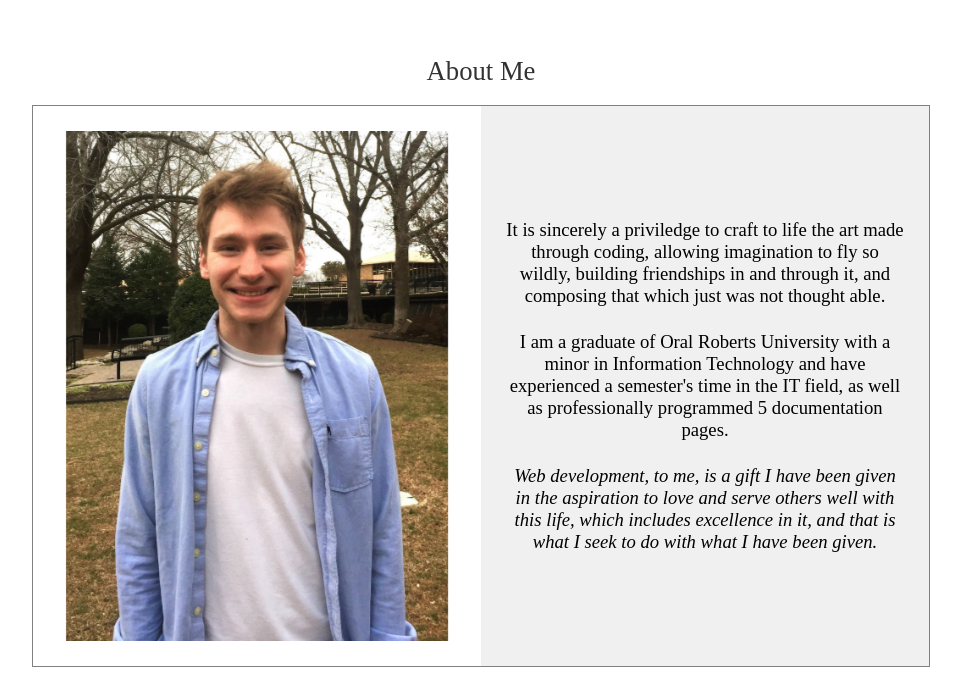
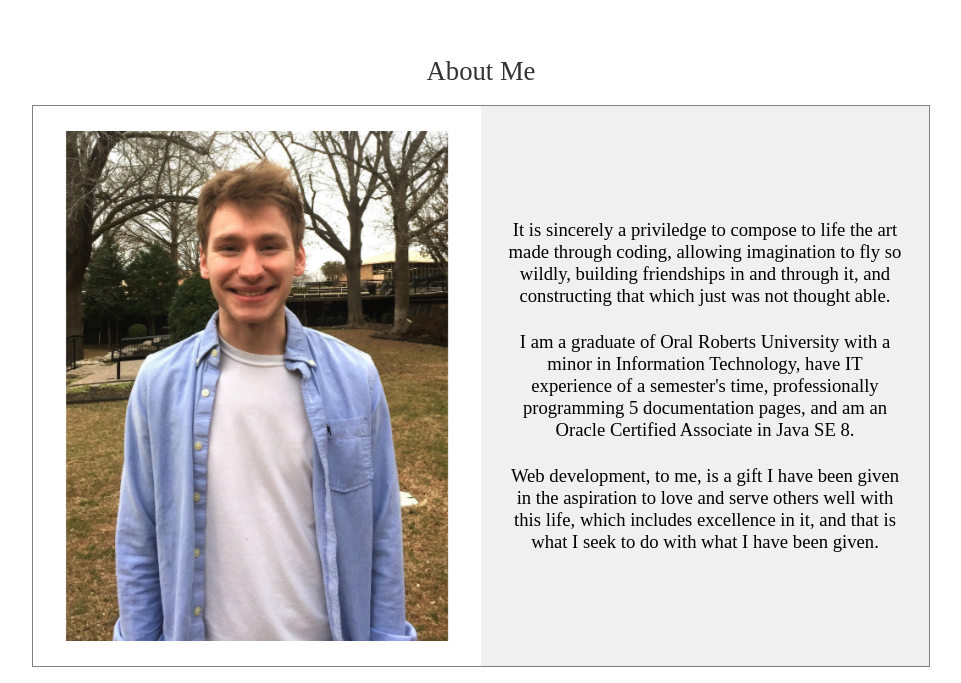
Before and after one commit to paulmeddaugh/Portfolio, a plain HTML site: page index.html in a window 1280 px wide. Shown: the part 914-1597 px from the top of the page, without its empty margins (159-1120 px from the left). Drawn offline with Linux system fonts and the light colour scheme.

Commit message:
Edited bioContent, updated SnowFinder.exe

```diff
--- a/index.html
+++ b/index.html
@@ -83,22 +83,23 @@
                 <div class="bioContent">
                     <div>
                         <p>
-                        It is sincerely a priviledge to craft to life the art made through coding,
+                            It is sincerely a priviledge to compose to life the art made through coding,
                             allowing imagination to fly so wildly, building friendships
-                        in and through it, and composing that which just was not thought able.
+                            in and through it, and constructing that which just was not thought able.
                         </p>
 
                         <p>
                             I am a graduate of Oral Roberts University with a minor in Information
-                        Technology and have experienced a semester's time in the IT field, as well as
-                        professionally programmed 5 documentation pages.
+                            Technology, have IT experience of a semester's time, professionally
+                            programming 5 documentation pages, and am an Oracle Certified Associate
+                            in Java SE 8.
                         </p>
 
-                    <i>
+                        <p>
                             Web development, to me, is a gift I have been given in the aspiration to love and
                             serve others well with this life, which includes excellence in it, and that
                             is what I seek to do with what I have been given.
-                    </i>
+                        </p>
                     </div>
                 </div>
             </div>
--- a/styles/index.css
+++ b/styles/index.css
@@ -1,10 +1,15 @@
+@font-face {
+    font-family: "Open Sans";
+    src: url(../resources/OpenSans-Regular.ttf);
+}
+
 body {
     display: block;
 }
 
 h1 {
     height: 38vh;
-    font: 25pt Corbel;
+    font: 25pt "Open Sans";
     text-align: center;
     display: flex;
     justify-content: end;
@@ -332,7 +337,7 @@ figure:hover a {
 }
 
 .aboutMeSection {
-    padding-bottom: 25px;
+    padding-bottom: 40px;
 }
 
 .content {
@@ -372,7 +377,7 @@ figure:hover a {
 }
 
 .bioContent > div * {
-    margin: 0 0 1.3em;
+    margin: 1.3em 0;
 }
 
 #bigPicture:hover img {
```
Also changed, not shown: resources/OpenSans-Regular.ttf (added), 2 other files. Lines whose indentation alone changed are shown as unchanged.
